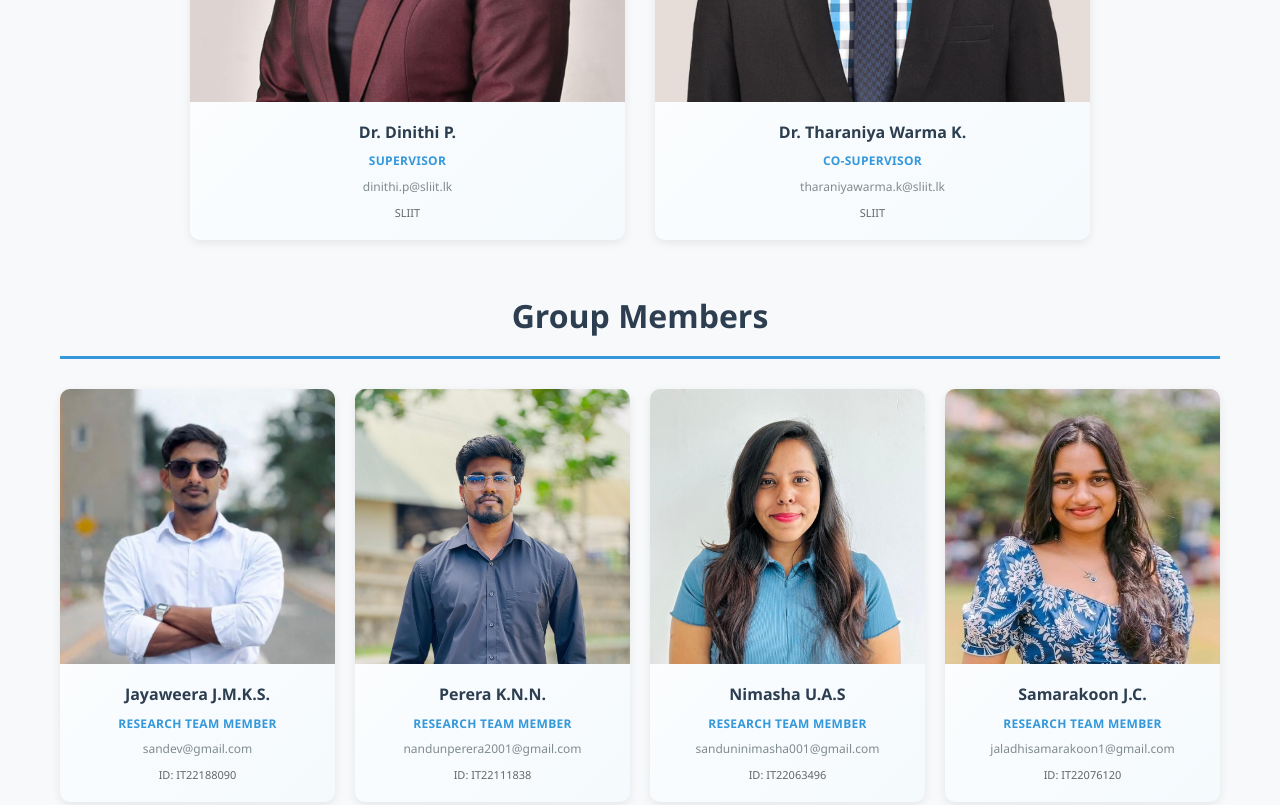
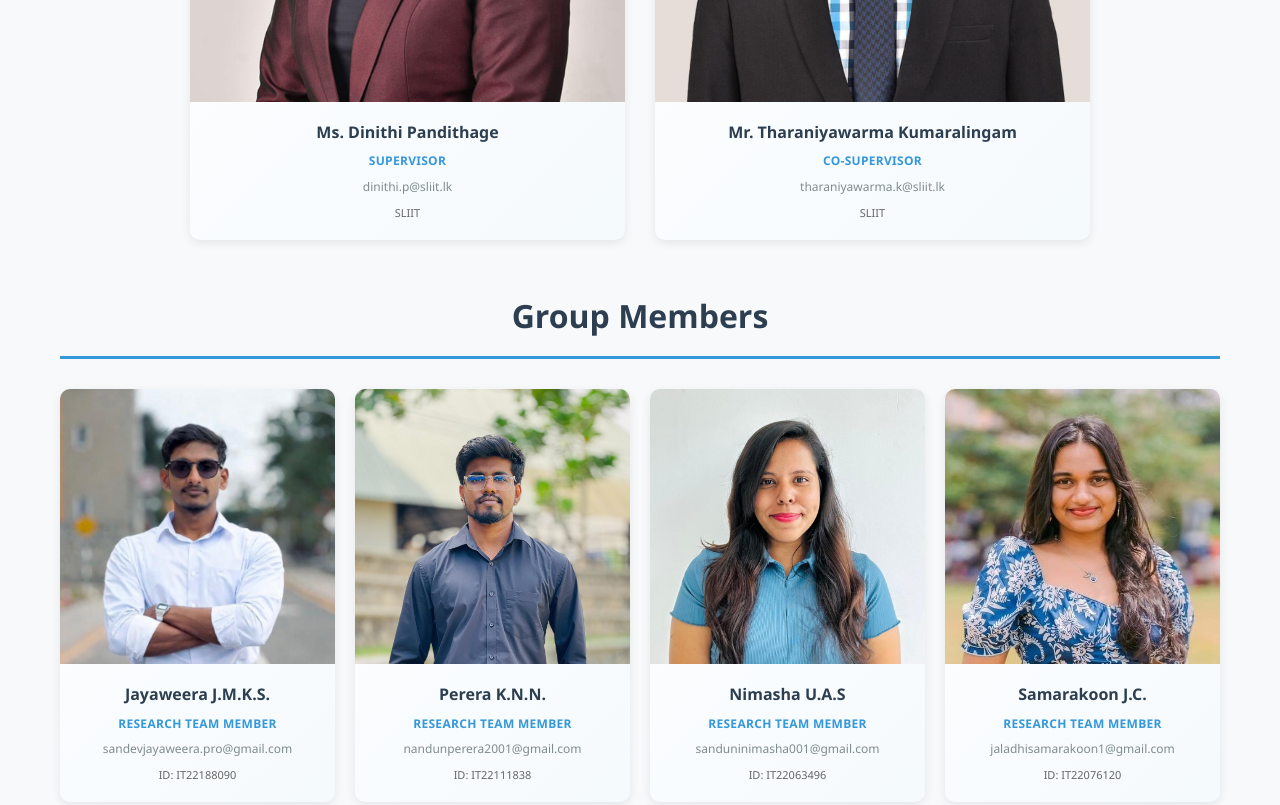
Before and after one commit to Kavindu0001/Research-WebSite, a plain HTML site: page pages/about-us.html in a window 1280 px wide. Shown: the part 720-1525 px from the top of the page. Drawn offline with Linux system fonts and the light colour scheme.

Commit message:
Update team member names and emails on about page

```diff
--- a/pages/about-us.html
+++ b/pages/about-us.html
@@ -45,7 +45,7 @@
                         <img src="../assets/images/supervisor.jpeg" alt="Supervisor">
                     </div>
                     <div class="member-info">
-                        <h3>Dr. Dinithi P.</h3>
+                        <h3>Ms. Dinithi Pandithage </h3>
                         <div class="member-role">Supervisor</div>
                         <div class="member-email">dinithi.p@sliit.lk</div>
                         <div class="member-department">SLIIT</div>
@@ -58,7 +58,7 @@
                         <img src="../assets/images/co-supervisor.jpeg" alt="Co-Supervisor">
                     </div>
                     <div class="member-info">
-                        <h3>Dr. Tharaniya Warma K.</h3>
+                        <h3>Mr. Tharaniyawarma Kumaralingam </h3>
                         <div class="member-role">Co-Supervisor</div>
                         <div class="member-email">tharaniyawarma.k@sliit.lk</div>
                         <div class="member-department">SLIIT</div>
@@ -79,7 +79,7 @@
                     <div class="member-info">
                         <h3>Jayaweera J.M.K.S.</h3>
                         <div class="member-role">Research Team Member</div>
-                        <div class="member-email">sandev@gmail.com</div>
+                        <div class="member-email">sandevjayaweera.pro@gmail.com</div>
                         <div class="member-id">ID: IT22188090</div>
                     </div>
                 </div>
```
